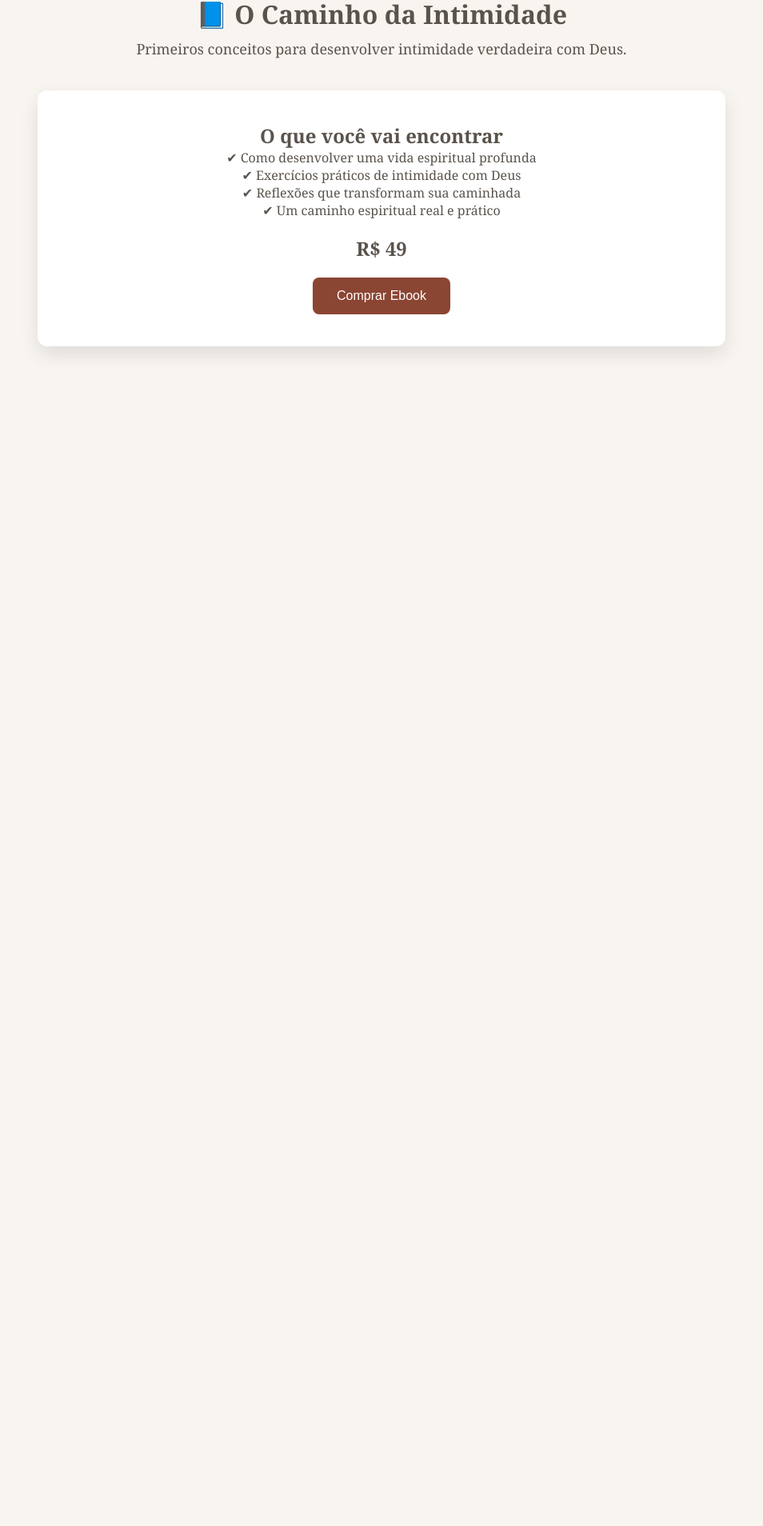
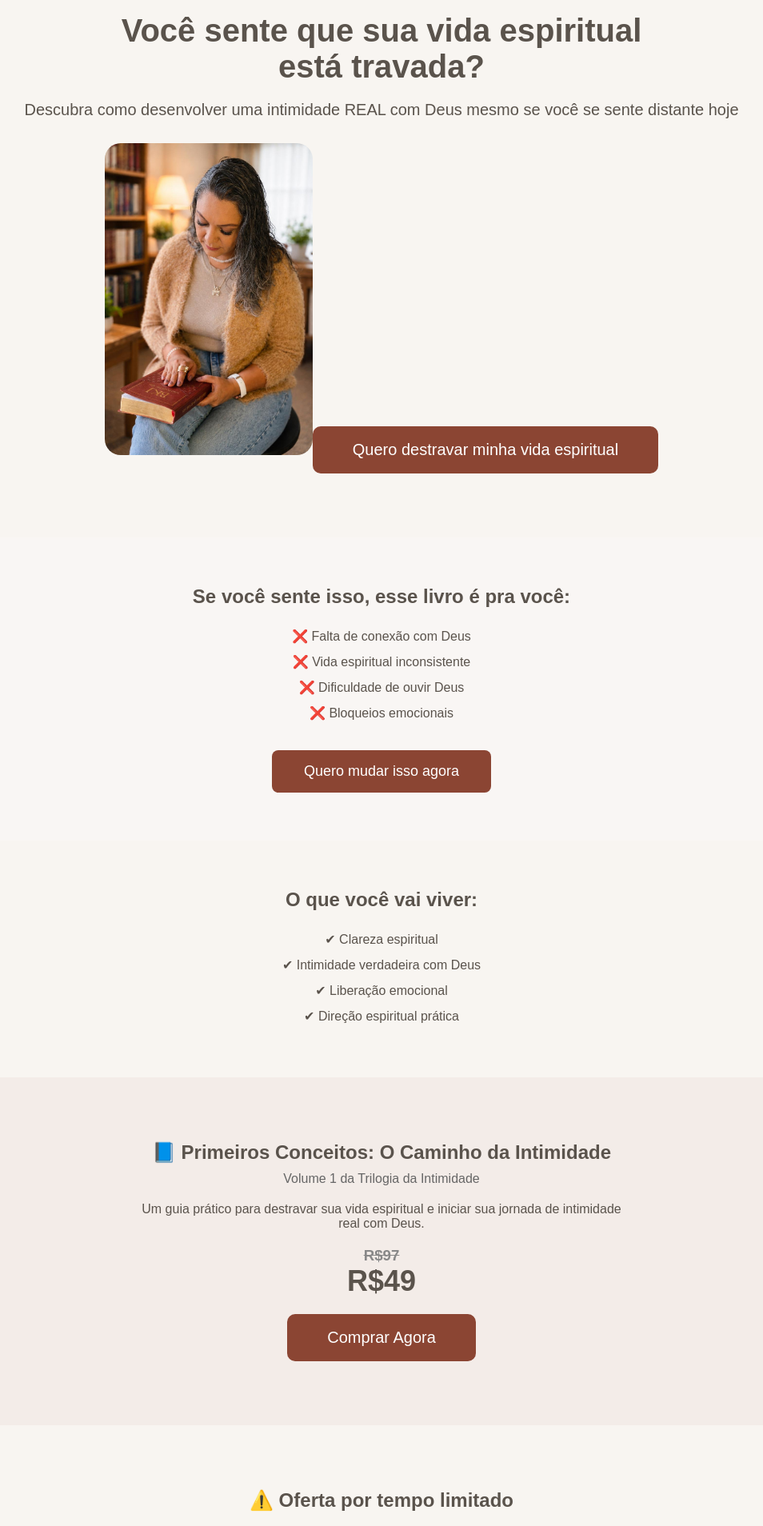
Before and after one commit to Mayra727/avivai-frontend, a React app: page /ebook in a window 1280 px wide. Shown: the part 126-2034 px from the top of the page at 80% size, without its empty margins (163-1117 px from the left). Before the commit the page ends 800 px from the top, so only its background shows below. Built offline with nearby package versions, Linux system fonts and the light colour scheme; the HTML template or start-up script is replaced by a standard one.

Commit message:
Atualiza página do ebook com nova estrutura de vendas

```diff
--- a/src/App.tsx
+++ b/src/App.tsx
@@ -2,12 +2,14 @@ import { Routes, Route, Link } from "react-router-dom";
 import Courses from "./pages/Courses";
 import Register from "./pages/Register";
 import Login from "./pages/Login";
+import Home from "./pages/Home";
 import MyCourses from "./pages/MyCourses";
 import Dashboard from "./pages/Dashboard";
 import PaymentSuccess from "./pages/PaymentSuccess";
 import ProducerDashboard from "./pages/ProducerDashboard";
 import ProducerProfile from "./pages/ProducerProfile";
 import EbookPage from "./pages/EbookPage";
+import DownloadPage from "./pages/DownloadPage";
 
 import { useAuth } from "./context/AuthContext";
 
@@ -70,6 +72,8 @@ export default function App() {
 
         <Route path="/login" element={<Login />} />
 
+<Route path="/" element={<Home />} />
+
         <Route path="/register" element={<Register />} />
 
         <Route path="/dashboard" element={<Dashboard />} />
@@ -87,7 +91,7 @@ export default function App() {
 
 <Route path="/produtora" element={<ProducerProfile />} />
 
-
+<Route path="/download" element={<DownloadPage />} />
       </Routes>
 
     </div>
--- /dev/null
+++ b/src/pages/DownloadPage.tsx
@@ -0,0 +1,37 @@
+import { useSearchParams } from "react-router-dom";
+
+export default function DownloadPage() {
+
+  const [params] = useSearchParams();
+
+  const paymentId = params.get("payment");
+
+  const downloadUrl =
+    `https://avivai-backend-production.up.railway.app/download/${paymentId}`;
+
+  return (
+    <div style={{ padding: "60px", textAlign: "center" }}>
+
+      <h1>Pagamento aprovado 🎉</h1>
+
+      <p>Seu ebook está pronto para download.</p>
+
+      <a href={downloadUrl}>
+        <button
+          style={{
+            marginTop: "20px",
+            padding: "12px 28px",
+            background: "#8B4533",
+            color: "white",
+            border: "none",
+            borderRadius: "8px",
+            cursor: "pointer"
+          }}
+        >
+          Baixar Ebook
+        </button>
+      </a>
+
+    </div>
+  );
+}
--- a/src/pages/EbookPage.tsx
+++ b/src/pages/EbookPage.tsx
@@ -15,66 +15,136 @@ export default function EbookPage() {
   }
 
   return (
-    <div
-      style={{
-        padding: "60px 20px",
-        maxWidth: "900px",
-        margin: "0 auto",
-        textAlign: "center"
-      }}
-    >
+    <div style={{ fontFamily: "sans-serif" }}>
 
-      <h1>📘 O Caminho da Intimidade</h1>
+      {/* HERO */}
+      <section style={{ padding: "80px 20px", textAlign: "center" }}>
+        <h1 style={{ fontSize: "40px", maxWidth: "700px", margin: "0 auto" }}>
+          Você sente que sua vida espiritual está travada?
+        </h1>
 
-      <p
-        style={{
-          fontSize: "18px",
-          marginTop: "10px"
-        }}
-      >
-        Primeiros conceitos para desenvolver
-        intimidade verdadeira com Deus.
-      </p>
+        <p style={{ fontSize: "20px", marginTop: "20px" }}>
+          Descubra como desenvolver uma intimidade REAL com Deus
+          mesmo se você se sente distante hoje
+        </p>
 
-      <div
-        style={{
-          marginTop: "40px",
-          padding: "40px",
-          background: "#fff",
-          borderRadius: "12px",
-          boxShadow: "0 10px 25px rgba(0,0,0,0.1)"
-        }}
-      >
+        <img
+          src="/vanessa.jpg"
+          alt="Vanessa"
+          style={{
+            width: "260px",
+            borderRadius: "20px",
+            marginTop: "30px"
+          }}
+        />
 
-        <h2>O que você vai encontrar</h2>
+        <button
+          onClick={comprarEbook}
+          style={{
+            marginTop: "30px",
+            padding: "18px 50px",
+            background: "#8B4533",
+            color: "white",
+            border: "none",
+            borderRadius: "10px",
+            fontSize: "20px",
+            cursor: "pointer"
+          }}
+        >
+          Quero destravar minha vida espiritual
+        </button>
+      </section>
 
-        <p>✔ Como desenvolver uma vida espiritual profunda</p>
+      {/* DOR */}
+      <section style={{ padding: "60px 20px", textAlign: "center", background: "#f9f6f4" }}>
+        <h2>Se você sente isso, esse livro é pra você:</h2>
 
-        <p>✔ Exercícios práticos de intimidade com Deus</p>
+        <ul style={{ marginTop: "20px", lineHeight: "32px", listStyle: "none" }}>
+          <li>❌ Falta de conexão com Deus</li>
+          <li>❌ Vida espiritual inconsistente</li>
+          <li>❌ Dificuldade de ouvir Deus</li>
+          <li>❌ Bloqueios emocionais</li>
+        </ul>
 
-        <p>✔ Reflexões que transformam sua caminhada</p>
+        <button
+          onClick={comprarEbook}
+          style={{
+            marginTop: "30px",
+            padding: "16px 40px",
+            background: "#8B4533",
+            color: "white",
+            borderRadius: "8px",
+            fontSize: "18px",
+            border: "none"
+          }}
+        >
+          Quero mudar isso agora
+        </button>
+      </section>
 
-        <p>✔ Um caminho espiritual real e prático</p>
+      {/* TRANSFORMAÇÃO */}
+      <section style={{ padding: "60px 20px", textAlign: "center" }}>
+        <h2>O que você vai viver:</h2>
 
-        <h2 style={{ marginTop: "20px" }}>R$ 49</h2>
+        <ul style={{ marginTop: "20px", lineHeight: "32px", listStyle: "none" }}>
+          <li>✔ Clareza espiritual</li>
+          <li>✔ Intimidade verdadeira com Deus</li>
+          <li>✔ Liberação emocional</li>
+          <li>✔ Direção espiritual prática</li>
+        </ul>
+      </section>
+
+      {/* PRODUTO */}
+      <section style={{ padding: "80px 20px", textAlign: "center", background: "#f3ece8" }}>
+        <h2>📘 Primeiros Conceitos: O Caminho da Intimidade</h2>
+
+        <p style={{ marginTop: "10px", fontSize: "16px", color: "#666" }}>
+          Volume 1 da Trilogia da Intimidade
+        </p>
+
+        <p style={{ maxWidth: "600px", margin: "20px auto" }}>
+          Um guia prático para destravar sua vida espiritual
+          e iniciar sua jornada de intimidade real com Deus.
+        </p>
+
+        <h3 style={{ textDecoration: "line-through", color: "#888" }}>R$97</h3>
+        <h2 style={{ fontSize: "36px" }}>R$49</h2>
 
         <button
           onClick={comprarEbook}
           style={{
             marginTop: "20px",
-            padding: "14px 30px",
+            padding: "18px 50px",
             background: "#8B4533",
             color: "white",
-            border: "none",
-            borderRadius: "8px",
-            fontSize: "16px",
-            cursor: "pointer"
+            borderRadius: "10px",
+            fontSize: "20px",
+            border: "none"
           }}
         >
-          Comprar Ebook
+          Comprar Agora
         </button>
+      </section>
 
-      </div>
+      {/* CTA FINAL */}
+      <section style={{ padding: "80px 20px", textAlign: "center" }}>
+        <h2>⚠️ Oferta por tempo limitado</h2>
+
+        <button
+          onClick={comprarEbook}
+          style={{
+            marginTop: "20px",
+            padding: "20px 60px",
+            background: "#8B4533",
+            color: "white",
+            borderRadius: "12px",
+            fontSize: "22px",
+            border: "none"
+          }}
+        >
+          Quero meu Ebook agora
+        </button>
+      </section>
 
     </div>
   );
--- a/src/pages/Home.tsx
+++ b/src/pages/Home.tsx
@@ -1,42 +1,146 @@
-import { useCourses } from "../context/CourseContext";
+import { useNavigate } from "react-router-dom";
 
 export default function Home() {
-  const { cursos } = useCourses();
+
+  const navigate = useNavigate();
 
   return (
-    <div style={{ padding: "60px" }}>
-      <h1>Cursos Disponíveis</h1>
+    <div
+      style={{
+        maxWidth: "1100px",
+        margin: "0 auto",
+        padding: "40px 20px"
+      }}
+    >
 
-      {cursos.length === 0 && (
-        <p>Nenhum curso disponível no momento.</p>
-      )}
+      {/* HERO */}
+      <section
+        style={{
+          display: "flex",
+          alignItems: "center",
+          gap: "40px",
+          flexWrap: "wrap",
+          marginBottom: "60px"
+        }}
+      >
 
-      {cursos.map((curso) => (
-        <div
-          key={curso.id}
+        <img
+          src="/vanessa.jpg"
+          alt="Vanessa Nonato"
+          style={{
+            width: "320px",
+            borderRadius: "20px",
+            boxShadow: "0 15px 35px rgba(0,0,0,0.2)"
+          }}
+        />
+
+        <div style={{ maxWidth: "500px" }}>
+
+          <h1 style={{ fontSize: "36px" }}>
+            AVIVAI
+          </h1>
+
+          <h2 style={{ marginTop: "10px", color: "#8B4533" }}>
+            Caminhos de intimidade com Deus
+          </h2>
+
+          <p style={{ marginTop: "20px", fontSize: "18px" }}>
+            Conteúdos espirituais profundos para transformar
+            sua vida emocional e espiritual através da intimidade
+            com o Espírito Santo.
+          </p>
+
+          <button
+            onClick={() => navigate("/ebook")}
+            style={{
+              marginTop: "25px",
+              padding: "14px 30px",
+              background: "#8B4533",
+              color: "white",
+              border: "none",
+              borderRadius: "8px",
+              fontSize: "16px",
+              cursor: "pointer"
+            }}
+          >
+            Conhecer o Ebook
+          </button>
+
+        </div>
+
+      </section>
+
+
+      {/* SOBRE VANESSA */}
+
+      <section
+        style={{
+          textAlign: "center",
+          marginBottom: "60px"
+        }}
+      >
+
+        <h2>Quem é Vanessa Nonato</h2>
+
+        <p style={{ maxWidth: "700px", margin: "20px auto" }}>
+          Filha amada do Pai, esposa do Jefferson e mãe do Gabriel e do Noah.
+          Pastora, escritora, palestrante e mentora cristã.
+        </p>
+
+        <p style={{ maxWidth: "700px", margin: "0 auto" }}>
+          Vanessa conduz cristãos que se sentem travados em sua vida emocional
+          e espiritual no resgate da intimidade com Deus e da saúde da alma,
+          unindo princípios da neurociência com fundamentos bíblicos.
+        </p>
+
+      </section>
+
+
+      {/* EBOOK */}
+
+      <section
+        style={{
+          background: "#fff",
+          padding: "40px",
+          borderRadius: "12px",
+          boxShadow: "0 10px 30px rgba(0,0,0,0.1)",
+          textAlign: "center"
+        }}
+      >
+
+        <h2>📘 Ebook disponível</h2>
+
+        <h3 style={{ marginTop: "10px" }}>
+          Primeiros Conceitos – O Caminho da Intimidade
+        </h3>
+
+        <p style={{ marginTop: "15px" }}>
+          Um guia profundo para iniciar uma jornada real
+          de intimidade com Deus.
+        </p>
+
+        <h2 style={{ marginTop: "20px" }}>
+          R$ 49
+        </h2>
+
+        <button
+          onClick={() => navigate("/ebook")}
           style={{
             marginTop: "20px",
-            padding: "20px",
-            background: "#fff",
-            borderRadius: "10px",
+            padding: "14px 30px",
+            background: "#8B4533",
+            color: "white",
+            border: "none",
+            borderRadius: "8px",
+            fontSize: "16px",
+            cursor: "pointer"
           }}
         >
-          <h3>{curso.titulo}</h3>
+          Comprar Ebook
+        </button>
 
-          <p>{curso.descricao}</p>
+      </section>
 
-          <p>
-            <strong>R$ {curso.preco.toFixed(2)}</strong>
-          </p>
-
-          <p>Categoria: {curso.categoria}</p>
-
-          <p>
-            Status:{" "}
-            {curso.publicado ? "Publicado" : "Rascunho"}
-          </p>
-        </div>
-      ))}
     </div>
   );
 }
```
Also changed, not shown: 1 other file (tests, documents, lock files or other folders).
